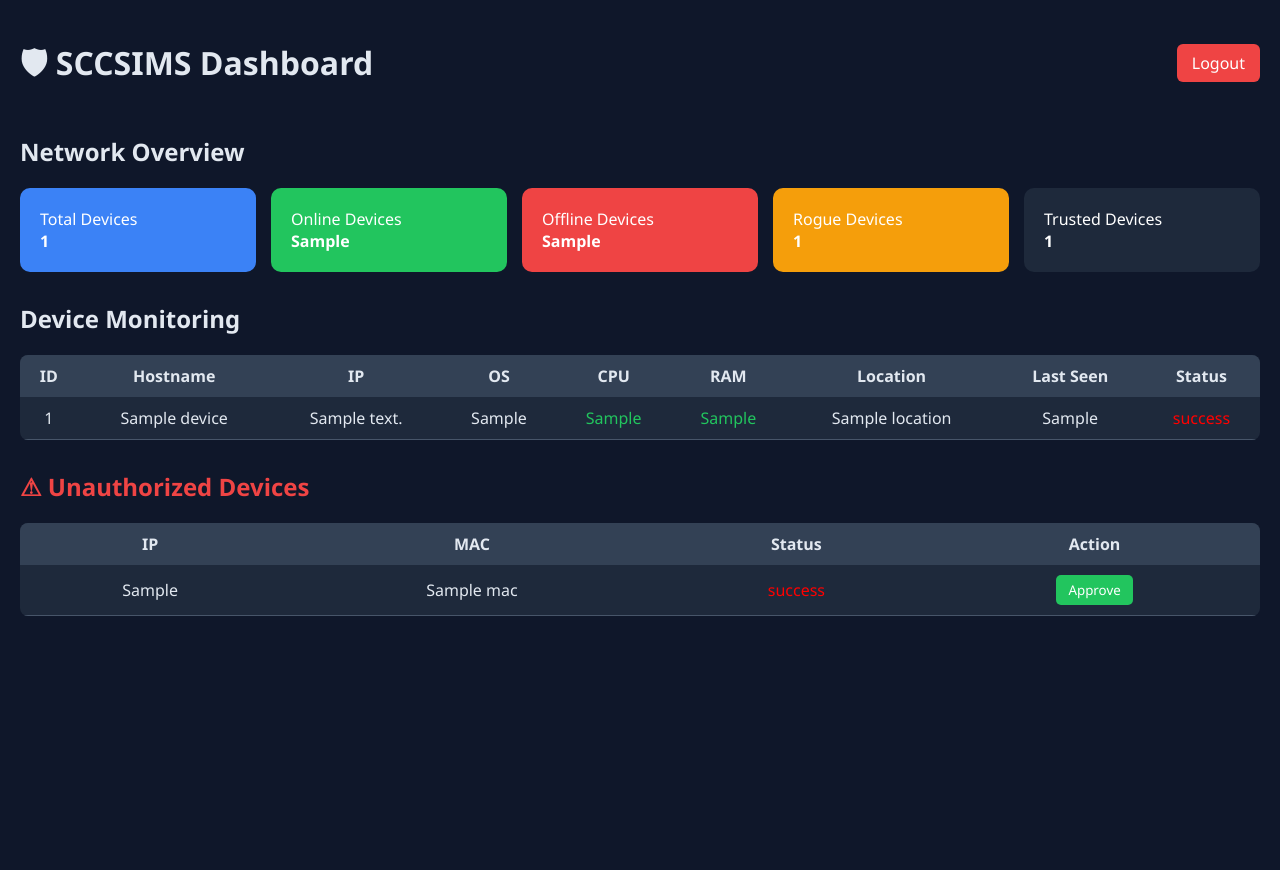
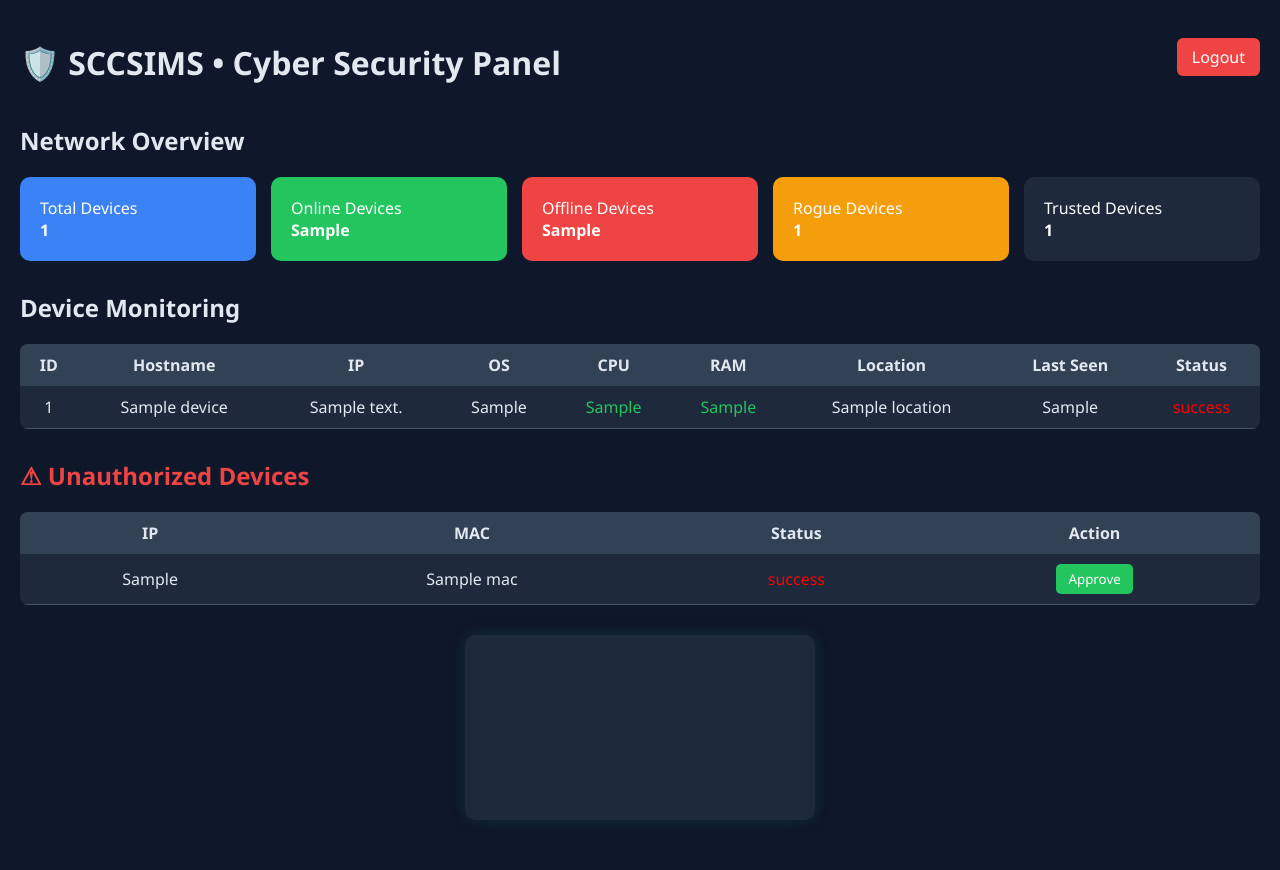
Before and after one commit to ByteBandit-100/SCCSIMS, a Flask app: template server/templates/dashboard.html in a window 1280 px wide. Before the commit the page ends 616 px from the top, so only its background shows below. Run offline with Flask 3, Linux system fonts and the light colour scheme; the template is opened without the code that fills it: most values are stand-ins (such as "Sample title", 1, 10 or a date in 2020); a map, chart or similar area stays blank.

Commit message:
added chart

```diff
--- a/server/templates/dashboard.html
+++ b/server/templates/dashboard.html
@@ -17,6 +17,14 @@
             user-select: none;
             caret-color: transparent;
         }
+        .chart-container {
+    width: 350px;
+    margin: 30px auto;
+    background: #1e293b;
+    padding: 15px;
+    border-radius: 10px;
+    box-shadow: 0 0 15px rgba(0,255,200,0.1);
+}
 
         h1 {
             margin-bottom: 10px;
@@ -173,7 +181,7 @@
 <body class="fade-in">
 
 <div class="top-bar">
-    <h1>🛡 SCCSIMS Dashboard</h1>
+   <h1>🛡️ SCCSIMS • Cyber Security Panel</h1>
     <a href="/logout" class="logout">Logout</a>
 </div>
 
@@ -303,6 +311,42 @@ Disapprove
 
 </div>
 </div>
+
+<script src="https://cdn.jsdelivr.net/npm/chart.js"></script>
+
+<div class="chart-container">
+    <canvas id="deviceChart"></canvas>
+</div>
+
+<script>
+function drawChart(data){
+    let ctx = document.getElementById('deviceChart').getContext('2d');
+
+    if(window.chart) window.chart.destroy();
+
+    window.chart = new Chart(ctx, {
+    type: 'doughnut',
+    data: {
+        labels: ['Online', 'Offline', 'Rogue'],
+        datasets: [{
+            data: [data.online, data.offline, data.rogue_count],
+            backgroundColor: ['#22c55e','#ef4444','#f59e0b']
+        }]
+    },
+    options: {
+        responsive: true,
+        maintainAspectRatio: true,
+        plugins: {
+            legend: {
+                labels: {
+                    color: "white"
+                }
+            }
+        }
+    }
+});
+}
+</script>
 
 <script>
 var modal = document.getElementById("trustedModal");
@@ -456,7 +500,9 @@ document.getElementById("trustedCount").innerText = data.trusted.length;
             onclick="approveDevice('${device.ip}','${device.mac}')">
             Approve</button>`;
     });
+    drawChart(data);
 });
+
 }
 
 // 🔁 Run every 2 seconds
```
